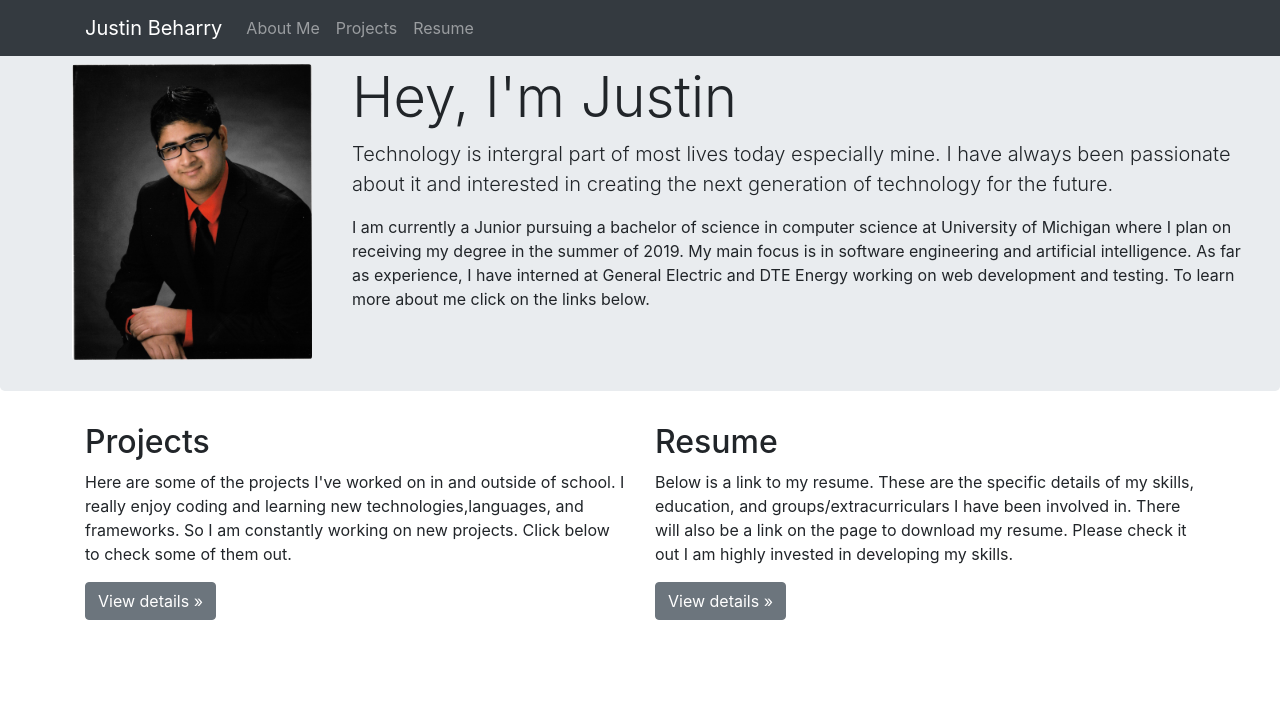
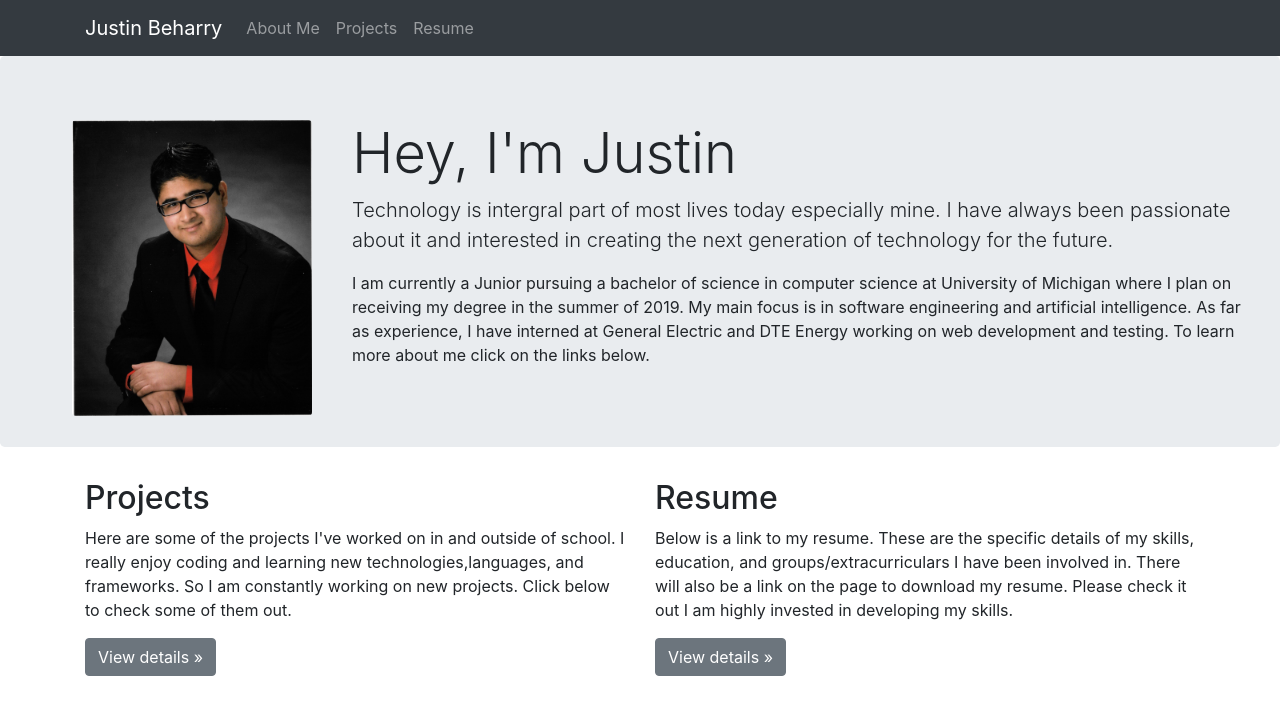
Before and after one commit to jsbeharr/portfolio-website, an Angular app: page /about in a window 1280 px wide. Shown: the top 714 px of the page. Built offline with nearby package versions, Linux system fonts and the light colour scheme.

Commit message:
Added top-padding to body to fix element layout

```diff
--- a/src/app/navigation/navigation.component.css
+++ b/src/app/navigation/navigation.component.css
@@ -0,0 +1,3 @@
+body {
+    padding: 70px;
+}
--- a/src/styles.css
+++ b/src/styles.css
@@ -1 +1,4 @@
 /* You can add global styles to this file, and also import other style files */
+body {
+    padding-top: 56px;
+}
```
